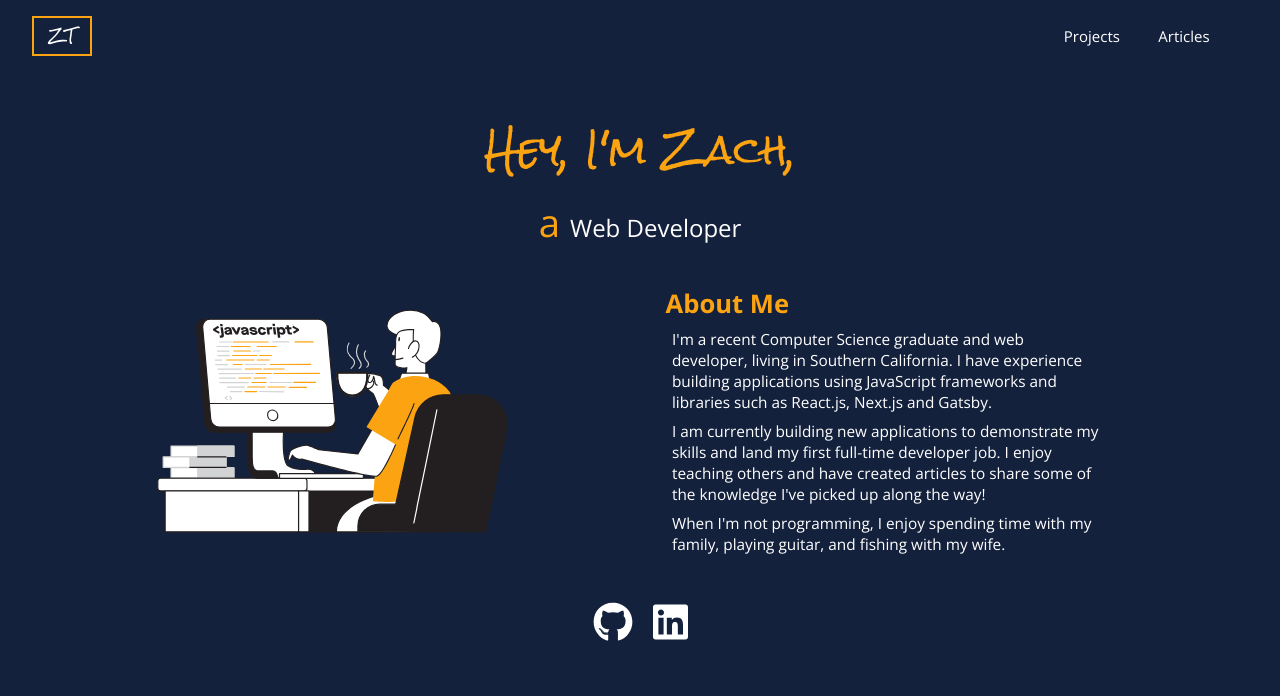
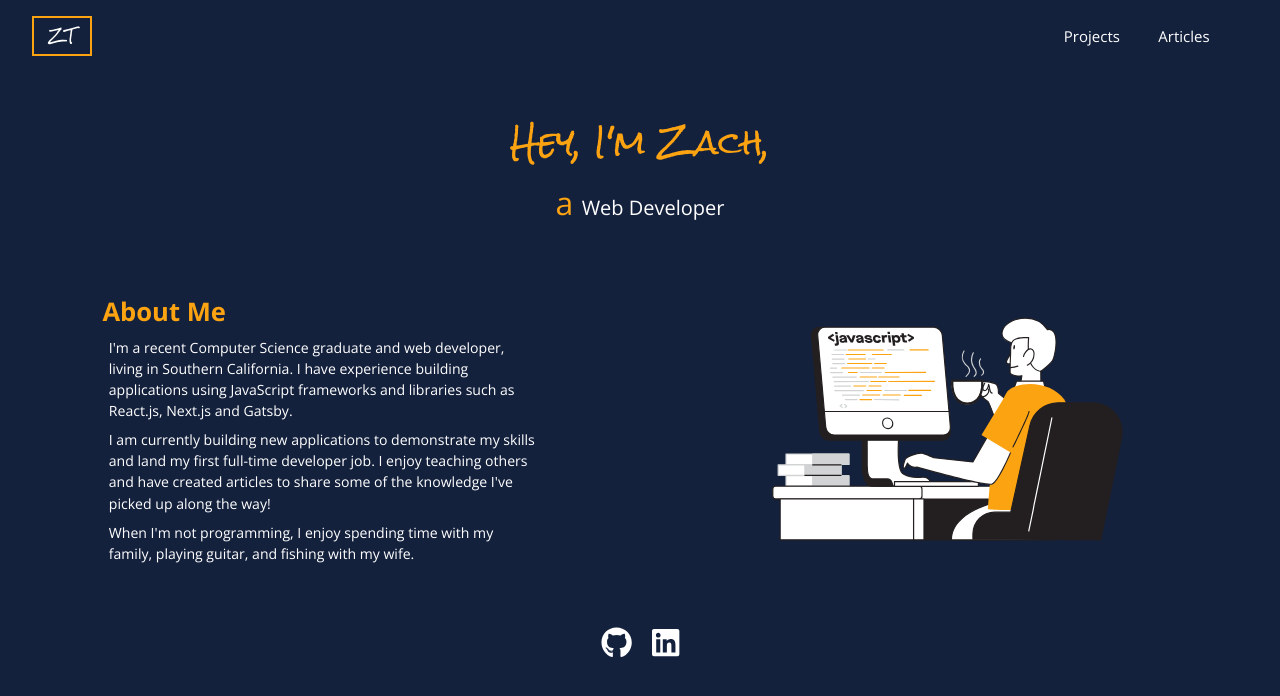
Before and after one commit to ZachTapia/devblog, a Gatsby site: page / in a window 1280 px wide. Built offline with nearby package versions, Linux system fonts and the light colour scheme; Gatsby itself is replaced by a stand-in of ours.

Commit message:
completed home page, external links fixed

```diff
--- a/src/components/Footer/Footer.js
+++ b/src/components/Footer/Footer.js
@@ -6,8 +6,21 @@
 const Footer = () => {
   return (
     <div className={footerStyles.footer}>
-      <FontAwesomeIcon className={footerStyles.footer__icon} icon={faGithub} />
-      <FontAwesomeIcon className={footerStyles.footer__icon} icon={faLinkedin} />
+      <a href="https://github.com/ZachTapia" target="__blank">
+        <FontAwesomeIcon
+          className={footerStyles.footer__icon}
+          icon={faGithub}
+        />
+      </a>
+      <a
+        href="https://www.linkedin.com/in/zach-tapia-a01ab918b/"
+        target="__blank"
+      >
+        <FontAwesomeIcon
+          className={footerStyles.footer__icon}
+          icon={faLinkedin}
+        />
+      </a>
     </div>
   )
 }
--- a/src/components/Footer/Footer.module.scss
+++ b/src/components/Footer/Footer.module.scss
@@ -1,7 +1,7 @@
 .footer {
   width: 100%;
   height: 10vh;
-  font-size: 4rem;
+  font-size: 5rem;
   text-align: center;
 }
 
--- a/src/components/Home/Home.js
+++ b/src/components/Home/Home.js
@@ -11,11 +11,6 @@
       </div>
 
       <div className={homeStyles.home__content}>
-        <img
-          className={homeStyles.home__content__developer}
-          src={Developer}
-          alt="javascript developer"
-        />
         <div className={homeStyles.home__content__about}>
           <div className={homeStyles.home__content__about__header}>
             About Me
@@ -38,6 +33,11 @@
             playing guitar, and fishing with my wife.
           </div>
         </div>
+        <img
+          className={homeStyles.home__content__developer}
+          src={Developer}
+          alt="javascript developer"
+        />
       </div>
     </>
   )
--- a/src/components/Home/Home.module.scss
+++ b/src/components/Home/Home.module.scss
@@ -9,7 +9,7 @@
 }
 
 .heading {
-  margin-top: 4vh;
+  margin: 4vh 0;
   text-align: center;
 }
 
@@ -39,6 +39,7 @@
   .home__content__about__content {
     font-size: 5vw;
     margin-top: 1vh;
+    line-height: 1.5;
   }
 }
 
@@ -46,7 +47,7 @@
   .heading,
   .heading__greeting,
   .heading__greeting--bold {
-    font-size: 3vw;
+    font-size: 2.5vw;
   }
 
   .home__content {
@@ -72,7 +73,7 @@
     }
 
     .home__content__about__content {
-      font-size: 1.2vw;
+      font-size: 1.1vw;
       width: 85%;
       padding-left: 0.5vw;
     }
--- a/src/components/Layout/Layout.js
+++ b/src/components/Layout/Layout.js
@@ -3,12 +3,15 @@
 import "./Layout.scss"
 import Navbar from "../Navbar/Navbar"
 import Footer from "../Footer/Footer"
+
 const Layout = ({ children }) => {
   return (
     <>
       <Navbar />
-      {children}
-      <Footer />
+      <div className="content">{children}</div>
+      <div className="footer">
+        <Footer />
+      </div>
     </>
   )
 }
--- a/src/components/Layout/Layout.scss
+++ b/src/components/Layout/Layout.scss
@@ -15,3 +15,16 @@
   background-color: $background;
   color: $contentPrimary;
 }
+
+body {
+  display: flex;
+  flex-direction: column;
+}
+
+.content {
+  flex: 1 0 auto;
+}
+
+.footer {
+  flex-shrink: 0;
+}
```
Also changed, not shown: src/images/macbook.svg (deleted).
